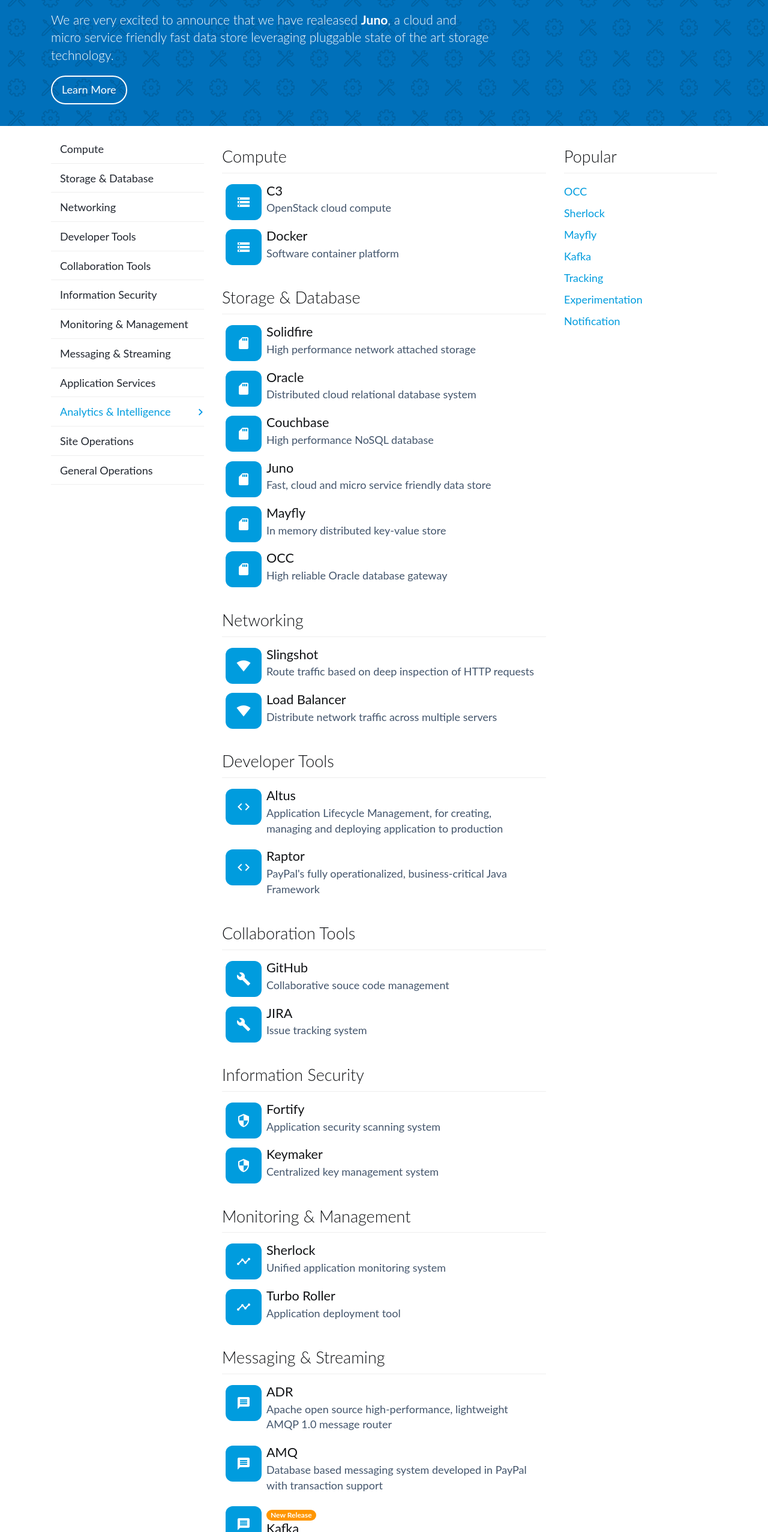
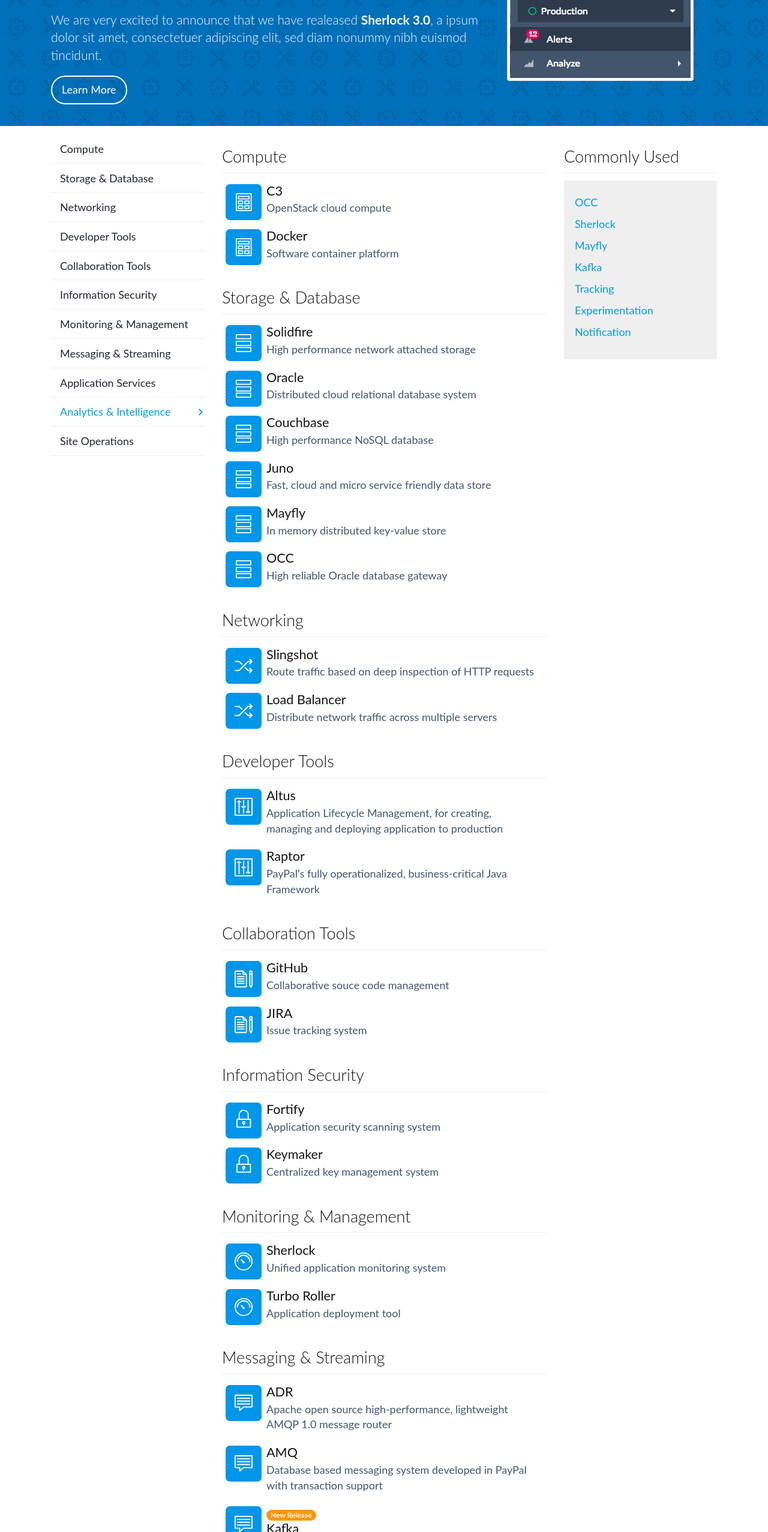
Before and after one commit to ctaylo37/cps-public, a plain HTML site: page index.html in a window 1280 px wide. Shown: the part 178-2732 px from the top of the page at 60% size. Drawn offline with nearby package versions, Linux system fonts and the light colour scheme; a web font is replaced by a local one.

Commit message:
design and content updates

```diff
--- a/index.html
+++ b/index.html
@@ -48,9 +48,12 @@
 		<div class="row message">
 			<div class="container">
 				<div class="col-md-8">
-					<h1 class="display light">New Product Announcement</h1>
-					<p class="lead light">We are very excited to announce that we have realeased <strong>Juno</strong>, a cloud and micro service friendly fast data store leveraging pluggable state of the art storage technology.</p>
+					<h1 class="display light">Sherlock 3.0 Released</h1>
+					<p class="lead light">We are very excited to announce that we have realeased <strong>Sherlock 3.0</strong>, a ipsum dolor sit amet, consectetuer adipiscing elit, sed diam nonummy nibh euismod tincidunt.</p>
 					<a class="btn btn-lg btn-secondary" data-toggle="modal" href="#modal-getting-started">Learn More</a>
+				</div>
+				<div class="feature-img col-md-4">
+					<img class="img-thumbnail" src="img/sherlock-promo.png">
 				</div>
 			</div>
 		</div>
@@ -71,7 +74,6 @@
 					<li><a href="#category-application-services">Application Services</a></li>
 					<li><a href="#category-analytics-intelligence">Analytics & Intelligence</a></li>
 					<li><a href="#">Site Operations</a></li>
-					<li><a href="#">General Operations</a></li>
 				</ul>
 			</div>
 		</div>
@@ -83,7 +85,7 @@
 				<ul class="product-list">
 					<li>
 						<a href="#">
-							<i class="material-icons">storage</i>
+							<img class="category-icon" src="img/icons/category_compute.svg">
 							<div>
 								<h3>C3</h3>
 								<p>OpenStack cloud compute</p>
@@ -92,7 +94,7 @@
 					</li>
 					<li>
 						<a href="#">
-							<i class="material-icons">storage</i>
+							<img class="category-icon" src="img/icons/category_compute.svg">
 							<div>
 								<h3>Docker</h3>
 								<p>Software container platform</p>
@@ -108,7 +110,7 @@
 				<ul class="product-list">
 					<li>
 						<a href="#">
-							<i class="material-icons">sd_storage</i>
+							<img class="category-icon" src="img/icons/category_storage.svg">
 							<div>
 								<h3>Solidfire</h3>
 								<p>High performance network attached storage</p>
@@ -117,7 +119,7 @@
 					</li>
 					<li>
 						<a href="#">
-							<i class="material-icons">sd_storage</i>
+							<img class="category-icon" src="img/icons/category_storage.svg">
 							<div>
 								<h3>Oracle</h3>
 								<p>Distributed cloud relational database system</p>
@@ -126,7 +128,7 @@
 					</li>
 					<li>
 						<a href="#">
-							<i class="material-icons">sd_storage</i>
+							<img class="category-icon" src="img/icons/category_storage.svg">
 							<div>
 								<h3>Couchbase</h3>
 								<p>High performance NoSQL database</p>
@@ -135,7 +137,7 @@
 					</li>
 					<li>
 						<a href="#">
-							<i class="material-icons">sd_storage</i>
+							<img class="category-icon" src="img/icons/category_storage.svg">
 							<div>
 								<h3>Juno</h3>
 								<p>Fast, cloud and micro service friendly data store</p>
@@ -144,7 +146,7 @@
 					</li>
 					<li>
 						<a href="#">
-							<i class="material-icons">sd_storage</i>
+							<img class="category-icon" src="img/icons/category_storage.svg">
 							<div>
 								<h3>Mayfly</h3>
 								<p>In memory distributed key-value store</p>
@@ -153,7 +155,7 @@
 					</li>
 					<li>
 						<a href="#">
-							<i class="material-icons">sd_storage</i>
+							<img class="category-icon" src="img/icons/category_storage.svg">
 							<div>
 								<h3>OCC</h3>
 								<p>High reliable Oracle database gateway</p>
@@ -169,7 +171,7 @@
 				<ul class="product-list">
 					<li>
 						<a href="#">
-							<i class="material-icons">network_wifi</i>
+							<img class="category-icon" src="img/icons/category_networking.svg">
 							<div>
 								<h3>Slingshot</h3>
 								<p>Route traffic based on deep inspection of HTTP requests</p>
@@ -178,7 +180,7 @@
 					</li>
 					<li>
 						<a href="#">
-							<i class="material-icons">network_wifi</i>
+							<img class="category-icon" src="img/icons/category_networking.svg">
 							<div>
 								<h3>Load Balancer</h3>
 								<p>Distribute network traffic across multiple servers</p>
@@ -194,7 +196,7 @@
 				<ul class="product-list">
 					<li>
 						<a href="#">
-							<i class="material-icons">code</i>
+							<img class="category-icon" src="img/icons/category_dev.svg">
 							<div>
 								<h3>Altus</h3>
 								<p>Application Lifecycle Management, for creating, managing and deploying application to production</p>
@@ -203,7 +205,7 @@
 					</li>
 					<li>
 						<a href="#">
-							<i class="material-icons">code</i>
+							<img class="category-icon" src="img/icons/category_dev.svg">
 							<div>
 								<h3>Raptor</h3>
 								<p>PayPal's fully operationalized, business-critical Java Framework</p>
@@ -219,7 +221,7 @@
 				<ul class="product-list">
 					<li>
 						<a href="#">
-							<i class="material-icons">build</i>
+							<img class="category-icon" src="img/icons/category_collaboration.svg">
 							<div>
 								<h3>GitHub</h3>
 								<p>Collaborative souce code management</p>
@@ -228,7 +230,7 @@
 					</li>
 					<li>
 						<a href="#">
-							<i class="material-icons">build</i>
+							<img class="category-icon" src="img/icons/category_collaboration.svg">
 							<div>
 								<h3>JIRA</h3>
 								<p>Issue tracking system</p>
@@ -244,7 +246,7 @@
 				<ul class="product-list">
 					<li>
 						<a href="#">
-							<i class="material-icons">security</i>
+							<img class="category-icon" src="img/icons/category_security.svg">
 							<div>
 								<h3>Fortify</h3>
 								<p>Application security scanning system</p>
@@ -253,7 +255,7 @@
 					</li>
 					<li>
 						<a href="#">
-							<i class="material-icons">security</i>
+							<img class="category-icon" src="img/icons/category_security.svg">
 							<div>
 								<h3>Keymaker</h3>
 								<p>Centralized key management system</p>
@@ -269,7 +271,7 @@
 				<ul class="product-list">
 					<li>
 						<a href="#">
-							<i class="material-icons">timeline</i>
+							<img class="category-icon" src="img/icons/category_monitoring.svg">
 							<div>
 								<h3>Sherlock</h3>
 								<p>Unified application monitoring system</p>
@@ -278,7 +280,7 @@
 					</li>
 					<li>
 						<a href="#">
-							<i class="material-icons">timeline</i>
+							<img class="category-icon" src="img/icons/category_monitoring.svg">
 							<div>
 								<h3>Turbo Roller</h3>
 								<p>Application deployment tool</p>
@@ -294,7 +296,7 @@
 				<ul class="product-list">
 					<li>
 						<a href="#">
-							<i class="material-icons">message</i>
+							<img class="category-icon" src="img/icons/category_messaging.svg">
 							<div>
 								<h3>ADR</h3>
 								<p>Apache open source high-performance, lightweight AMQP 1.0 message router</p>
@@ -303,7 +305,7 @@
 					</li>
 					<li>
 						<a href="#">
-							<i class="material-icons">message</i>
+							<img class="category-icon" src="img/icons/category_messaging.svg">
 							<div>
 								<h3>AMQ</h3>
 								<p>Database based messaging system developed in PayPal with transaction support</p>
@@ -312,7 +314,7 @@
 					</li>
 					<li>
 						<a href="kafka.html">
-							<i class="material-icons">message</i>
+							<img class="category-icon" src="img/icons/category_messaging.svg">
 							<div>
 								<span class="badge">New Release</span>
 								<h3>Kafka</h3>
@@ -322,7 +324,7 @@
 					</li>
 					<li>
 						<a href="#">
-							<i class="material-icons">message</i>
+							<img class="category-icon" src="img/icons/category_messaging.svg">
 							<div>
 								<h3>YAM</h3>
 								<p>Low latency messaging pipeline on top of ActiveMQ</p>
@@ -338,7 +340,7 @@
 				<ul class="product-list">
 					<li>
 						<a href="#">
-							<i class="material-icons">power</i>
+							<img class="category-icon" src="img/icons/category_application.svg">
 							<div>
 								<h3>Mediaserv</h3>
 								<p>Media delivery service</p>
@@ -347,7 +349,7 @@
 					</li>
 					<li>
 						<a href="#">
-							<i class="material-icons">power</i>
+							<img class="category-icon" src="img/icons/category_application.svg">
 							<div>
 								<h3>Notification</h3>
 								<p>Unified notification platform</p>
@@ -356,7 +358,7 @@
 					</li>
 					<li>
 						<a href="#">
-							<i class="material-icons">power</i>
+							<img class="category-icon" src="img/icons/category_application.svg">
 							<div>
 								<h3>Searchserv</h3>
 								<p>Scalable elastic search service</p>
@@ -398,7 +400,7 @@
 				<ul class="product-list">
 					<li>
 						<a href="#">
-							<i class="material-icons">insert_chart</i>
+							<img class="category-icon" src="img/icons/category_analytics.svg">
 							<div>
 								<h3>Tableau</h3>
 								<p>Business inteligence and visualization platform</p>
@@ -407,7 +409,7 @@
 					</li>
 					<li>
 						<a href="#">
-							<i class="material-icons">insert_chart</i>
+							<img class="category-icon" src="img/icons/category_analytics.svg">
 							<div>
 								<span class="badge">New Release</span>
 								<h3>Experimentation</h3>
@@ -417,7 +419,7 @@
 					</li>
 					<li>
 						<a href="#">
-							<i class="material-icons">insert_chart</i>
+							<img class="category-icon" src="img/icons/category_analytics.svg">
 							<div>
 								<h3>Tracking</h3>
 								<p>User behaviour tracking and reporting</p>
@@ -430,8 +432,9 @@
 		</div>
 		<div id="popular" class="col-md-3 hidden-xs hidden-sm">
 			<div class="row">
-				<h2>Popular</h2>
+				<h2>Commonly Used</h2>
 				<hr>
+				<div class="card-callout">
 					<ul class="unstyled">
 		    		<li><a href="#">OCC</a></li>
 						<li><a href="#">Sherlock</a></li>
@@ -441,6 +444,7 @@
 						<li><a href="#">Experimentation</a></li>
 						<li><a href="#">Notification</a></li>
 					</ul>
+				</div>
 			</div>
 		</div>
 	</div>
--- a/sass/components/_lists.scss
+++ b/sass/components/_lists.scss
@@ -10,16 +10,11 @@
 			background-color: $grey-1;
 		}
 
-		i{
-			background-color: $light-blue;
-			color: $paper;
+		.category-icon{
 			width: 60px;
 			height: 60px;
-			border-radius: 12px;
 			display: inline-block;
 			float: left;
-			text-align: center;
-			line-height: 60px;
 		}
 
 		div{
--- a/sass/pages/_heros.scss
+++ b/sass/pages/_heros.scss
@@ -45,3 +45,6 @@
 .hero-storage{
 	background-image: url('../img/ic_hero_storage.svg');
 }
+.hero-anouncement{
+	background-image: url('../img/ic_hero_announcement.svg');
+}
--- a/sass/pages/_services.scss
+++ b/sass/pages/_services.scss
@@ -1,4 +1,8 @@
 #page-services{
+
+	.feature-img{
+		margin-top: 48px;
+	}
 
 	.content{
 		margin-top: 16px;
```
Also changed, not shown: kafka.html (+16 -12 lines), img/ic_hero_announcement.svg (added), img/icons/category_analytics.svg (added), img/icons/category_application.svg (added), img/icons/category_collaboration.svg (added), img/icons/category_compute.svg (added), img/icons/category_dev.svg (added), img/icons/category_messaging.svg (added), img/icons/category_monitoring.svg (added), img/icons/category_networking.svg (added), img/icons/category_security.svg (added), img/icons/category_storage.svg (added), img/icons/ic_announcement.svg (added), img/sherlock-promo.png (added), 1 more files, 1 other file. Lines whose indentation alone changed are shown as unchanged.
